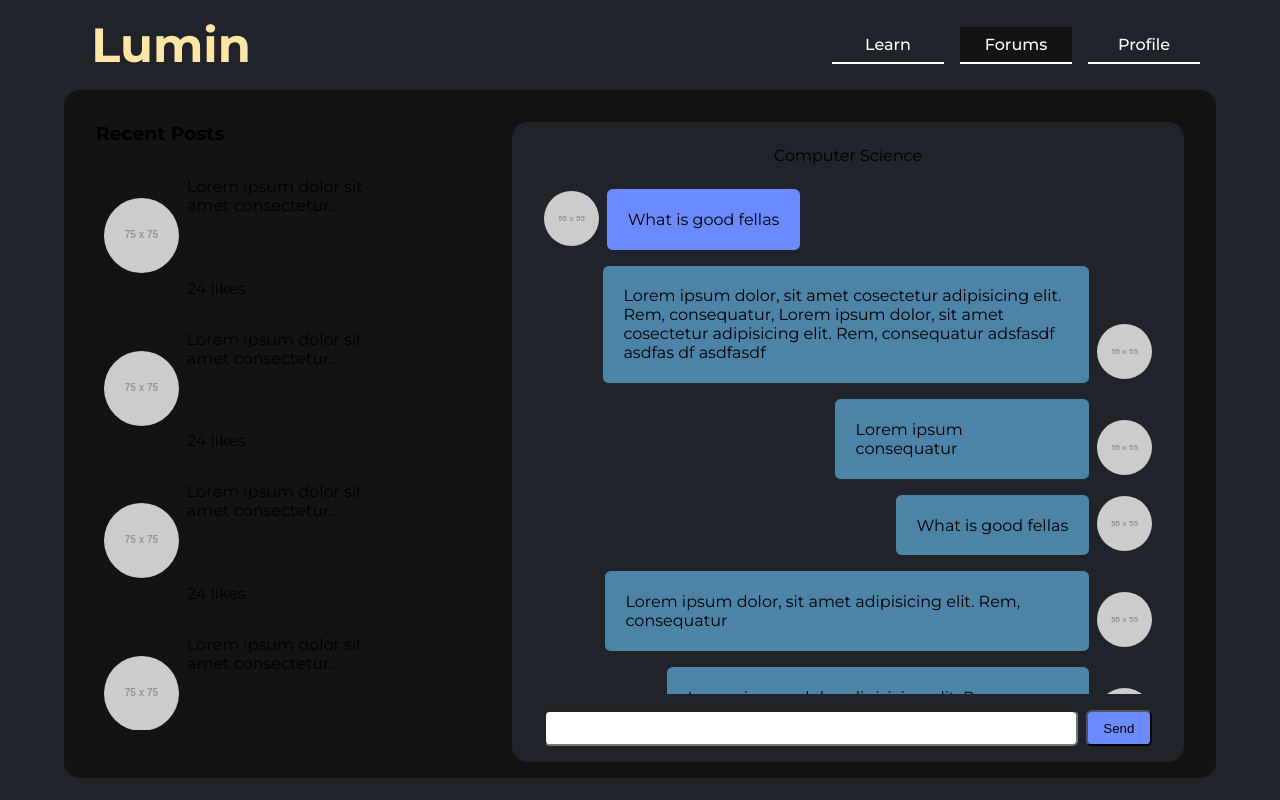
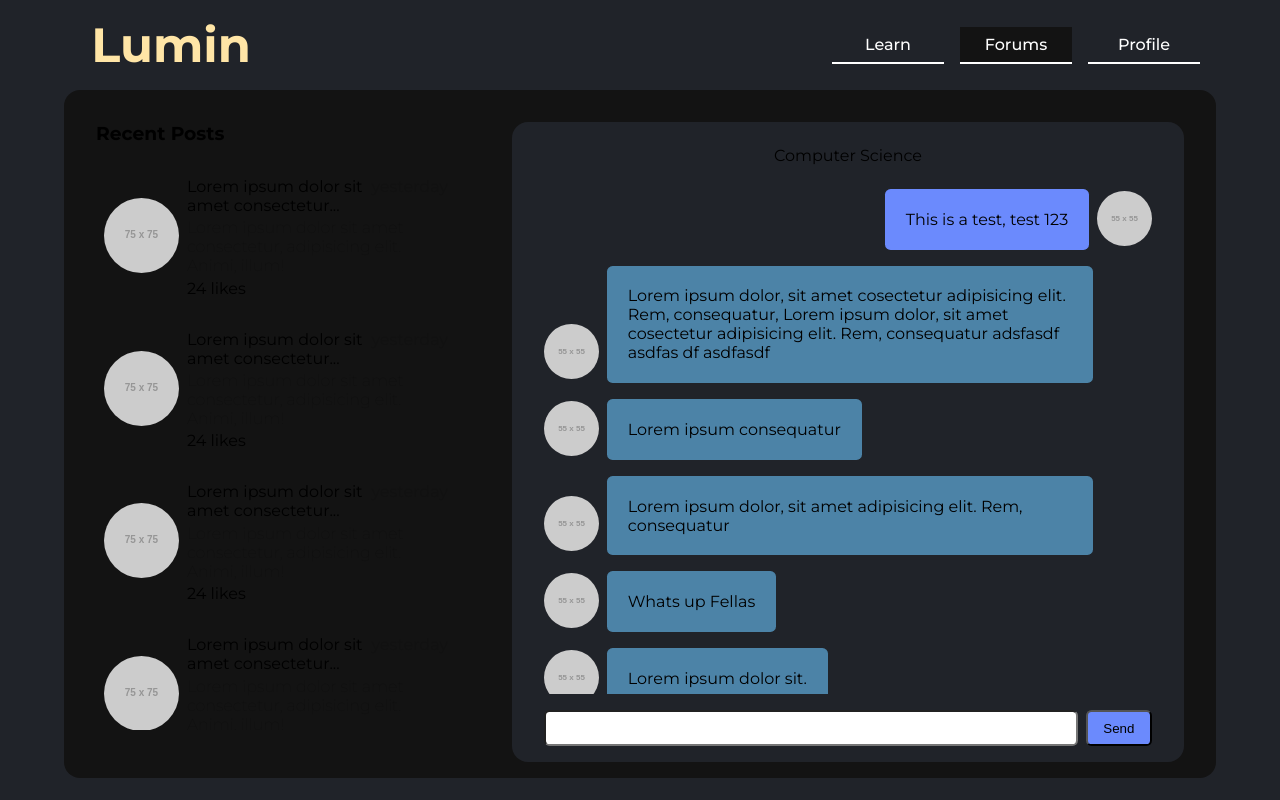
Before and after one commit to tib-source/Lumin-AI, a React (Vite) app in the folder client/: page /forum in a window 1280 px wide. Built offline with nearby package versions, Linux system fonts and the light colour scheme.

Commit message:
fixed positioning and color of text in chat

```diff
--- a/client/components/Forum/ChatSingle.jsx
+++ b/client/components/Forum/ChatSingle.jsx
@@ -14,7 +14,7 @@ export default function ChatSingle({ left, textContent }) {
 			<div
 				className="chatSingle__content"
 				style={{
-					backgroundColor: left ? "var(--teritary)" : "var(--teritary_second)",
+					backgroundColor: left ? "var(--teritary_second)" : "var(--teritary)",
 				}}
 			>
 				<span> {textContent || "What is good fellas"}</span>
--- a/client/components/Forum/forumChat.jsx
+++ b/client/components/Forum/forumChat.jsx
@@ -1,30 +1,25 @@
+import { useState } from "react";
 import ChatSingle from "./chatSingle";
 import TextInput from "./TextInput";
 
 export default function ForumChat() {
+	const [data, setData] = useState([
+		"Lorem ipsum dolor, sit amet cosectetur adipisicing elit. Rem, consequatur, Lorem ipsum dolor, sit amet cosectetur adipisicing elit. Rem, consequatur adsfasdf asdfas df asdfasdf ",
+		"Lorem ipsum consequatur",
+		"Lorem ipsum dolor, sit amet  adipisicing elit. Rem, consequatur",
+		"Whats up Fellas",
+		"Lorem ipsum dolor sit.",
+	]);
 	return (
 		<div className="forum__chat">
 			<div className="chat__header">
 				<p>Computer Science</p>
 			</div>
 			<div className="chat__content">
-				<ChatSingle left={true} />
-				<ChatSingle
-					textContent={
-						"Lorem ipsum dolor, sit amet cosectetur adipisicing elit. Rem, consequatur, Lorem ipsum dolor, sit amet cosectetur adipisicing elit. Rem, consequatur adsfasdf asdfas df asdfasdf "
-					}
-				/>
-				<ChatSingle textContent={"Lorem ipsum consequatur"} />
-				<ChatSingle />
-				<ChatSingle
-					textContent={
-						"Lorem ipsum dolor, sit amet  adipisicing elit. Rem, consequatur"
-					}
-				/>{" "}
-				<ChatSingle
-					textContent={"Lorem ipsum doloradipisicing elit. Rem, consequatur"}
-				/>{" "}
-				<ChatSingle />
+				<ChatSingle textContent={"This is a test, test 123"} />
+				{data.map((text, i) => {
+					return <ChatSingle key={i} textContent={text} left={true} />;
+				})}
 			</div>
 			<TextInput />
 		</div>
```
